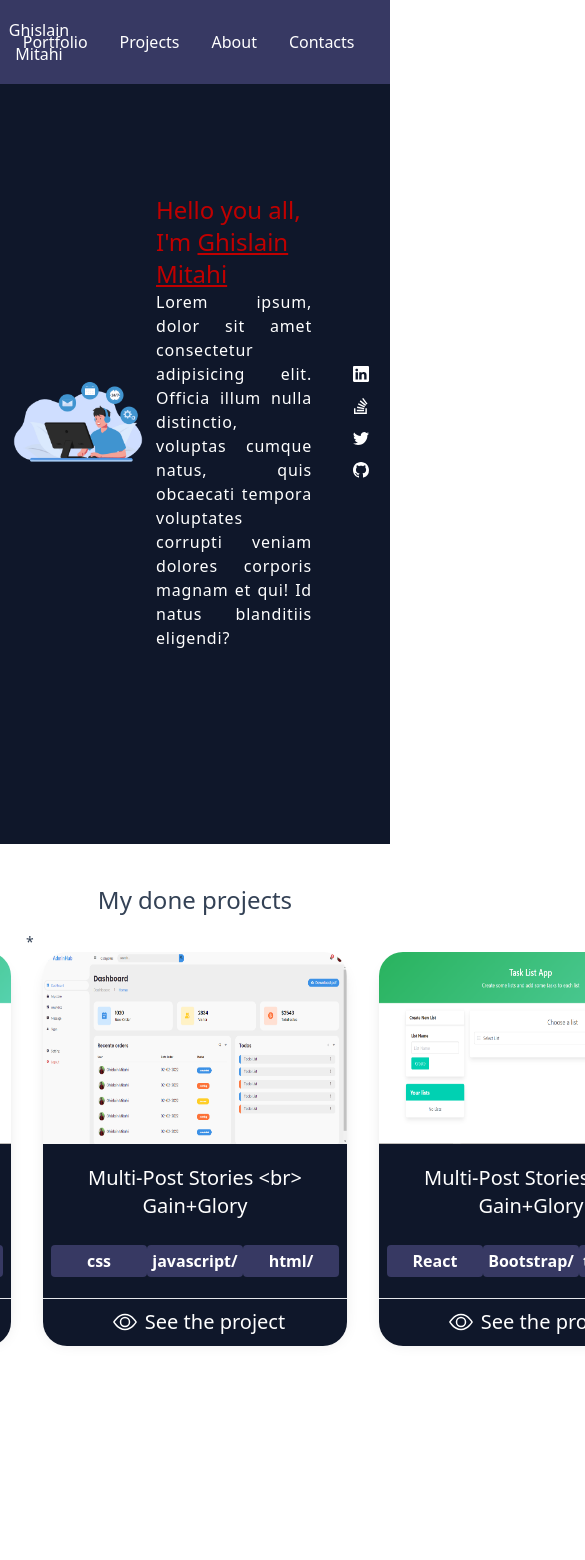
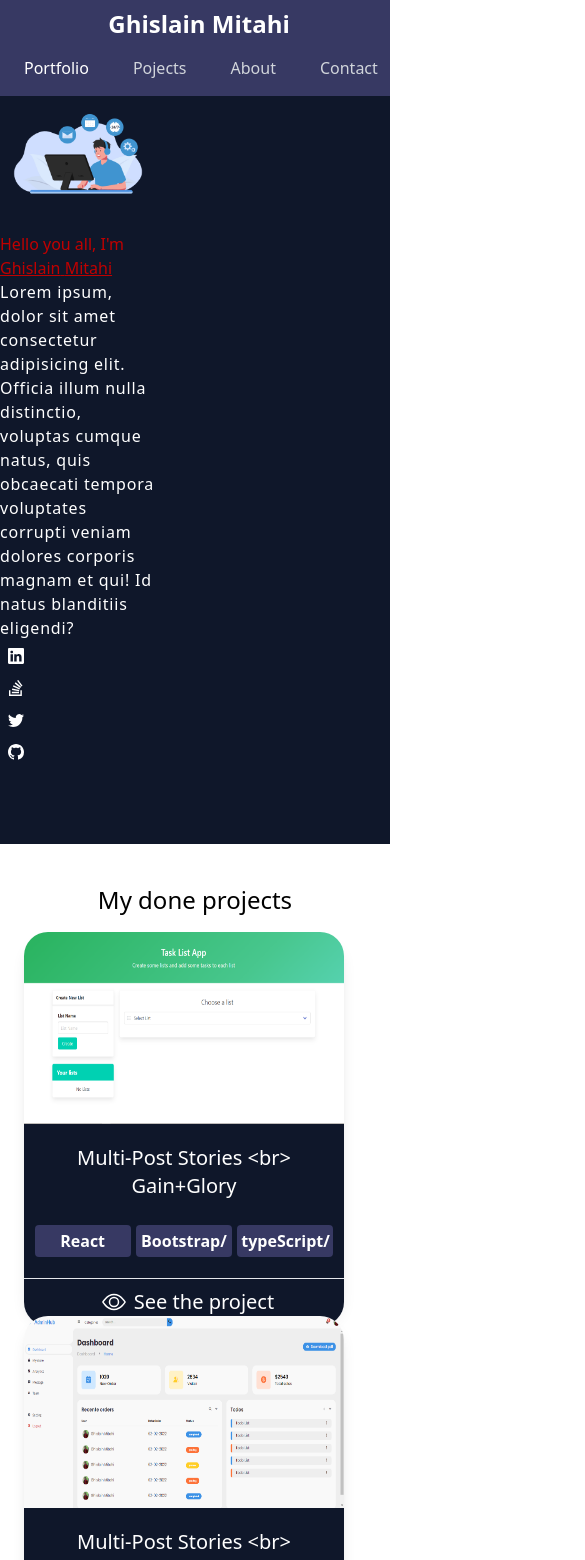
Before and after one commit to GhislainMitahi/myportfolio, a React (Create React App) app: page / in a window 390 px wide. Shown: the top 1560 px of the page, 585 px wide, since content can reach past the window. Built offline with nearby package versions, Linux system fonts and the light colour scheme.

Commit message:
all modification

```diff
--- a/src/App.js
+++ b/src/App.js
@@ -10,8 +10,6 @@ const dataName = {
   firstName: "Ghislain",
   lastName: "Mitahi",
 }
-
-
   return (
     <div>
         <Nav data={dataName}/>
--- a/src/components/Nav.js
+++ b/src/components/Nav.js
@@ -2,15 +2,33 @@ import React from 'react'
 
 const Nav = (props) => {
   return (
-    <div className="flex w-screen h-10 bg-primary items-center text-white fixed">
-       <p className="w-1/5 text-center">{props.data.firstName} {props.data.lastName}</p>
-       <ul className="flex w-3/4 h-14 justify-end items-center">
-           <li className="px-4">Portfolio</li>
-           <li className="px-4">Projects</li>
-           <li className="px-4">About</li>
-           <li className="px-4">Contacts</li>
-       </ul>
-    </div>
+
+
+    <nav className="bg-primary p-2 mt-0 fixed w-full z-10 top-0">
+        <div className="container mx-auto flex flex-wrap items-center">
+		    <div className="flex w-full md:w-1/2 justify-center md:justify-start text-white font-extrabold">
+				<a className="text-white no-underline hover:text-white hover:no-underline" href="http//">
+					<span className="text-2xl pl-2"><i className="em em-grinning"></i> Ghislain Mitahi</span>
+				</a>
+            </div>
+			<div className="flex w-full pt-2 content-center justify-between md:w-1/2 md:justify-end">
+				<ul className="list-reset flex justify-between flex-1 md:flex-none items-center">
+				  <li className="mr-3">
+					<a className="inline-block py-2 px-4 text-white no-underline" href="http//">Portfolio</a>
+				  </li>
+				  <li className="mr-3">
+					<a className="inline-block text-gray-300 no-underline hover:text-gray-100 hover:underline py-2 px-4" href="http//">Pojects</a>
+				  </li>
+				  <li className="mr-3">
+					<a className="inline-block text-gray-300 no-underline hover:text-gray-100 hover:underline py-2 px-4" href="http//">About</a>
+				  </li>
+					<li className="mr-3">
+					<a className="inline-block text-gray-300 no-underline hover:text-gray-100 hover:underline py-2 px-4" href="http//">Contact</a>
+				  </li>
+				</ul>
+			</div>
+        </div>
+    </nav>
   )
 }
 
--- a/src/components/Profil.js
+++ b/src/components/Profil.js
@@ -6,17 +6,16 @@ import { GoMarkGithub } from "react-icons/go";
 const Profil = (props) => {
 
   return (
-    <div className="flex items-center h-auto flex-wrap">
+    <div className="sm:flex sm:items-center h-auto w-screen">
     <div class="w-2/5 items-center">
   <img src={props.gif} alt="gif"/>
 
 </div>
-  <div className="w-2/5 items-center">
-  <h1 className="text-red text-2xl ">Hello you all, I'm <span className="underline ">{props.data.firstName} {props.data.lastName}</span></h1>
-    <p className="tracking-wider
-    text-justify">Lorem ipsum, dolor sit amet consectetur adipisicing elit. Officia illum nulla distinctio, voluptas cumque natus, quis obcaecati tempora voluptates corrupti veniam dolores corporis magnam et qui! Id natus blanditiis eligendi?</p>
+<div className="w-2/5 items-center sm:text-sm md:text-lg">
+<h1 className="text-red sm:text-xl md:text-2xl">Hello you all, I'm <span className="underline ">{props.data.firstName} {props.data.lastName}</span></h1>
+  <p className="tracking-wider md:text-justify">Lorem ipsum, dolor sit amet consectetur adipisicing elit. Officia illum nulla distinctio, voluptas cumque natus, quis obcaecati tempora voluptates corrupti veniam dolores corporis magnam et qui! Id natus blanditiis eligendi?</p>
 </div>
-  <div class="flex w-1/6 items-end flex-col">
+<div class="flex w-1/6 md:items-end flex-col">
 
 <a href="https://www.linkedin.com/in/ghislain-mitahi/" className="p-2">
    <BsLinkedin/>
--- a/src/components/Project.js
+++ b/src/components/Project.js
@@ -6,7 +6,7 @@ import { BsEye } from "react-icons/bs";
 const Project = (props) => {
   return (
 
-<div className="h-96 w-80 rounded-md shadow-lg">
+<div className="md: h-96 w-80 rounded-md shadow-lg">
         <div className="h-2/4"><img src={props.image} alt="#" className="rounded-t-md h-full w-full"/></div>
         <div className="h-2/5 bg-blue-450 flex flex-col justify-around text-white p-2">
         <h1 className="text-center text-xl">
--- a/src/components/Projects.js
+++ b/src/components/Projects.js
@@ -86,11 +86,9 @@ if(show){
     {show &&(
       <Popop handleshow={handleShow} popup={popup}/>
   )}
-  <div className="p-6 h-screen w-screen">
-      <span class="after:content-['*'] after:ml-0.5 after:text-red-500 block text-sm font-medium text-slate-700">
+  <div className="p-6 h-auto w-screen">
             <h1 class="text-center text-2xl p-4"> My done projects </h1>
-  </span>
-      <div className="flex justify-center gap-x-8">
+      <div className="md:flex sm:justify-center gap-x-8 sm:mb-4">
       {projects.map((work)=>(
         <Project id={work.id}
           image={work.imageSrc}
--- a/src/components/header.js
+++ b/src/components/header.js
@@ -4,7 +4,7 @@ import Maingif from "../assets/images/gif.gif"
 
  const Header = (props) => {
   return (
-    <div className="bg-blue-450 w-screen h-screen text-white  flex items-center">
+    <div className="bg-blue-450 w-full h-screen text-white  flex items-center">
       <Profil gif={Maingif} data={props.data}/>
     </div>
   )
```
Also changed, not shown: src/index.css (+9 -0 lines). Lines whose indentation alone changed are shown as unchanged.
